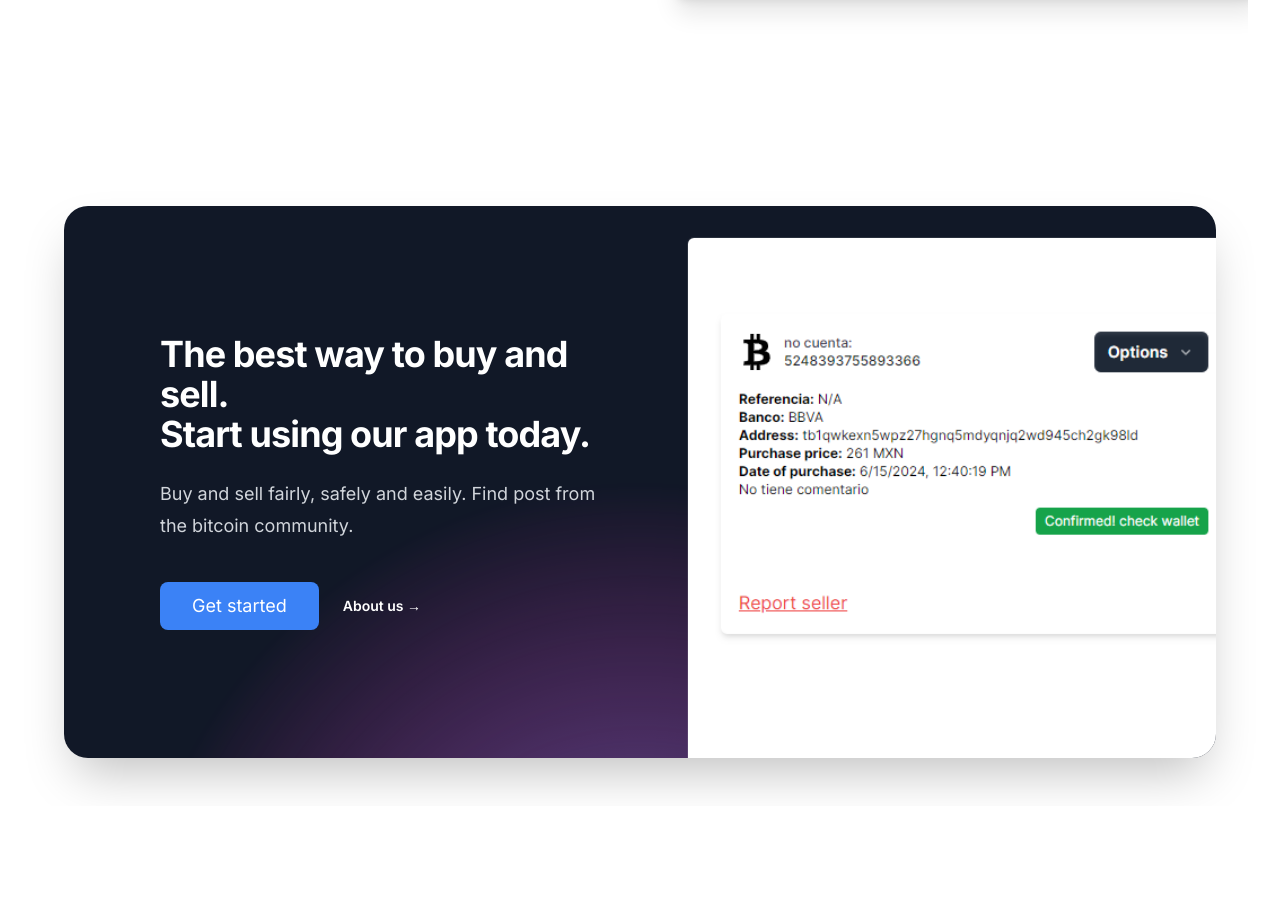
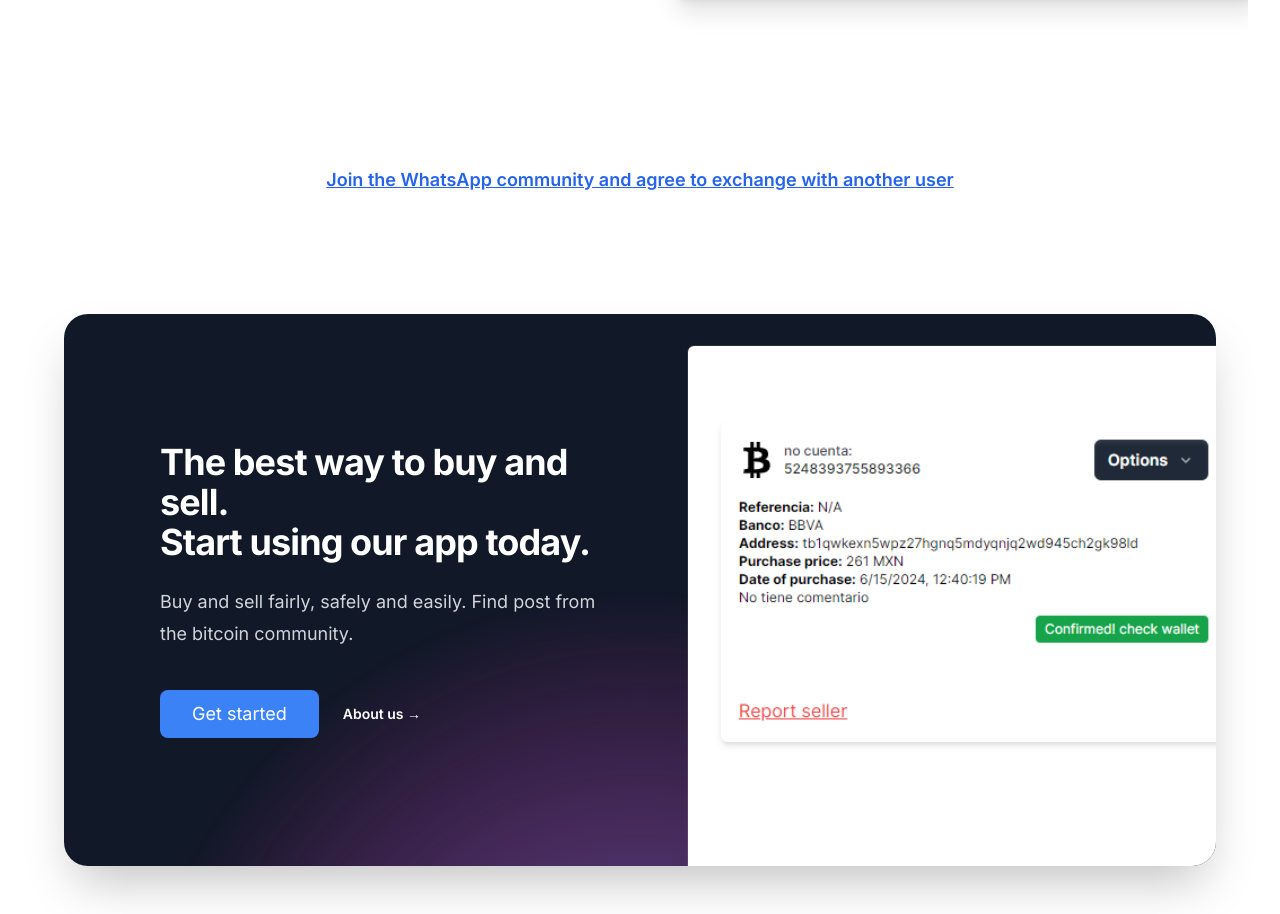
Before and after one commit to Alberto200420/cryptoexchangeP2P-frontend, a Next.js app: page / in a window 1280 px wide. Shown: the part 1722-2636 px from the top of the page. Before the commit the page ends 2528 px from the top, so only its background shows below. Built offline with nearby package versions, Linux system fonts and the light colour scheme; no server answers.

Commit message:
Agregado link community

```diff
--- a/app/page.tsx
+++ b/app/page.tsx
@@ -119,6 +119,16 @@ export default function Page() {
               </div>
             </div>
           </div>
+          <div className="flex justify-center py-10">
+            <a
+              href="https://chat.whatsapp.com/H67A0A0ZCWHGcjqA3qdy5u"
+              className="text-lg font-semibold text-blue-600 underline"
+              target="_blank"
+              rel="noopener noreferrer"
+            >
+              Join the WhatsApp community and agree to exchange with another user
+            </a>
+          </div>
           <div className="pt-20">
             <div className="mx-auto max-w-7xl sm:px-6 lg:px-8 pb-12">
               <div className="relative isolate overflow-hidden bg-gray-900 px-6 pt-16 shadow-2xl sm:rounded-3xl sm:px-16 md:pt-24 lg:flex lg:gap-x-20 lg:px-24 lg:pt-0">
--- a/components/server/dashboardCardPost.tsx
+++ b/components/server/dashboardCardPost.tsx
@@ -10,7 +10,17 @@ export default async function DashboardCardPost() {
 
   if(!data.length) {
     return(
-      <div>There are no posts created, create one!!</div>
+      <div className="flex justify-center py-10">
+        <h1>There are no posts created, create one!!</h1>
+        <a
+          href="https://chat.whatsapp.com/H67A0A0ZCWHGcjqA3qdy5u"
+          className="text-lg font-semibold text-blue-600 underline"
+          target="_blank"
+          rel="noopener noreferrer"
+        >
+          Join the WhatsApp community and agree to exchange with another user
+        </a>
+      </div>
     )
   }
 
```
